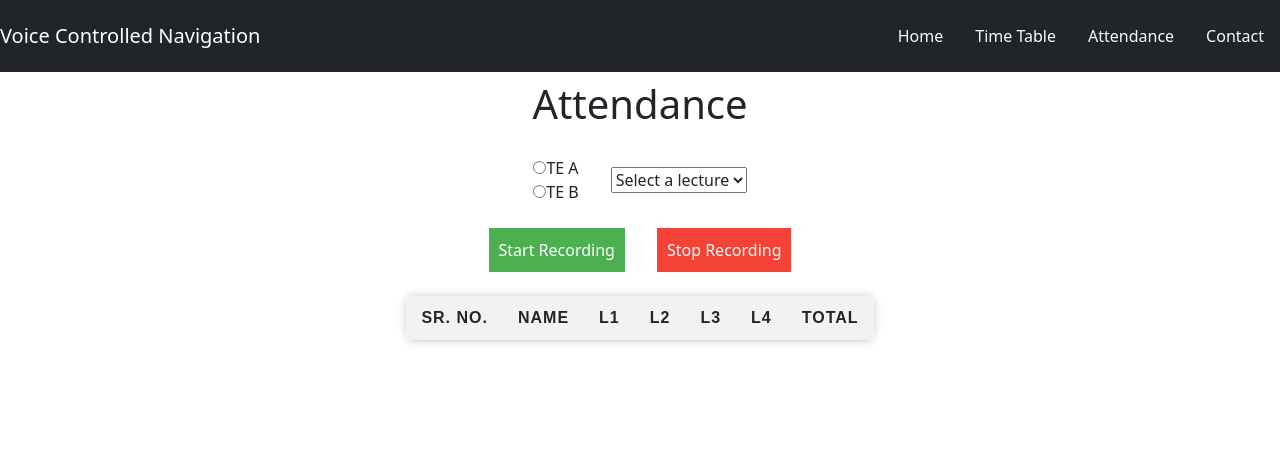
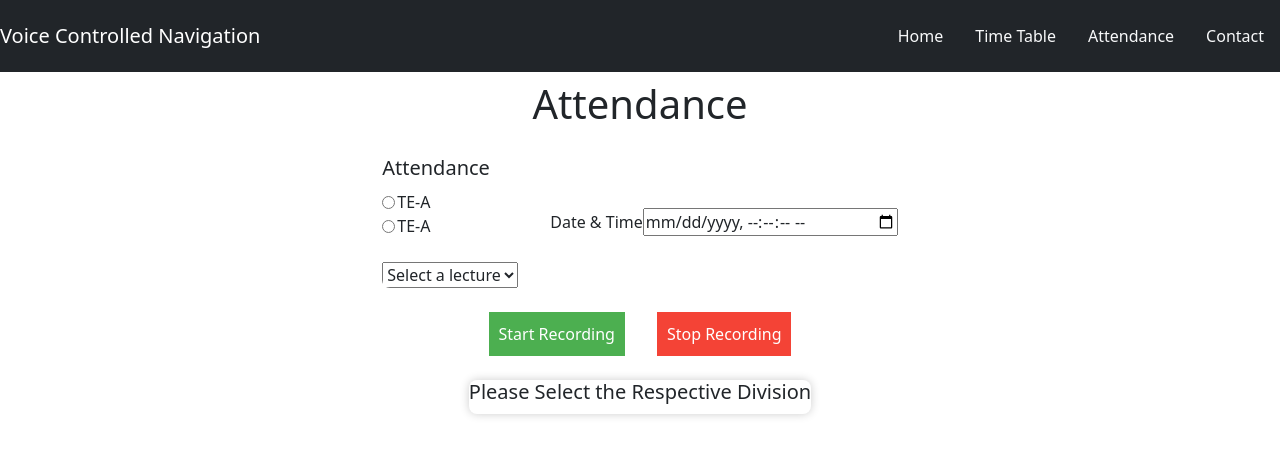
Before and after one commit to rajatrai30/Voice-Automated-WebApp, a React (Vite) app: page /attendance in a window 1280 px wide. Shown: the top 456 px of the page. Built offline with nearby package versions, Linux system fonts and the light colour scheme.

Commit message:
Lecture commit2

```diff
--- a/src/components/UI/Attendance/Attendance.css
+++ b/src/components/UI/Attendance/Attendance.css
@@ -16,6 +16,7 @@
   overflow: hidden;
   box-shadow: 0 0 10px rgba(0, 0, 0, 0.2);
   background-color: #fff;
+  font: bold;
 }
 
 .Lecture{
@@ -34,7 +35,15 @@
   display: flex;
   flex-direction: column;
   justify-content: center;
+  align-items: start;
+}
+
+.DivRadio{
+  display: flex;
+  flex-direction: row;
+  justify-content: center;
   align-items: center;
+  gap: 2px;
 }
 
 table {
--- a/src/components/UI/Attendance/Attendance.jsx
+++ b/src/components/UI/Attendance/Attendance.jsx
@@ -203,27 +203,26 @@ class Attendance extends Component {
         <h1 className="text-center py-2">Attendance</h1>
         <div className="Lecture mb-4">
           <div className="DivisionInput">
-            <label>
+            <h5 className="text-center">Attendance</h5>
+            <label className="DivRadio">
               <input
                 type="radio"
                 value="A"
                 checked={this.state.division === "A"}
                 onChange={this.handleDivisionChange}
               />
-              TE A
+              <label>TE-A</label>
             </label>
-            <label>
+            <label className="DivRadio">
               <input
                 type="radio"
                 value="B"
                 checked={this.state.division === "B"}
                 onChange={this.handleDivisionChange}
               />
-              TE B
+              <label>TE-A</label>
             </label>
-          </div>
-          <div>
-            {" "}
+            <div className="mt-4">
               <select
                 value={this.state.selectedLecture}
                 onChange={(e) =>
@@ -236,6 +235,11 @@ class Attendance extends Component {
                 <option value="L3">Lecture 3</option>
                 <option value="L4">Lecture 4</option>
               </select>
+            </div>
+          </div>
+          <div>
+            <label>Date & Time</label>
+            <input type="datetime-local" step="1" />
           </div>
         </div>
 
@@ -262,6 +266,7 @@ class Attendance extends Component {
 
         {loading && <p className="text-dark recordString">{recordedString}</p>}
         <div className="AttendanceTable">
+          {attendanceList2.length > 0 ? (
             <table>
               <thead>
                 <tr>
@@ -274,7 +279,6 @@ class Attendance extends Component {
                   <th>Total</th>
                 </tr>
               </thead>
-            {attendanceList2.length > 0 && (
               <tbody>
                 {attendanceList.map((student, index) => (
                   <tr key={student.name}>
@@ -288,8 +292,8 @@ class Attendance extends Component {
                   </tr>
                 ))}
               </tbody>
-            )}
             </table>
+          ) : <h5>Please Select the Respective Division</h5>}
         </div>
       </div>
     );
```
Lines whose indentation alone changed are shown as unchanged.
